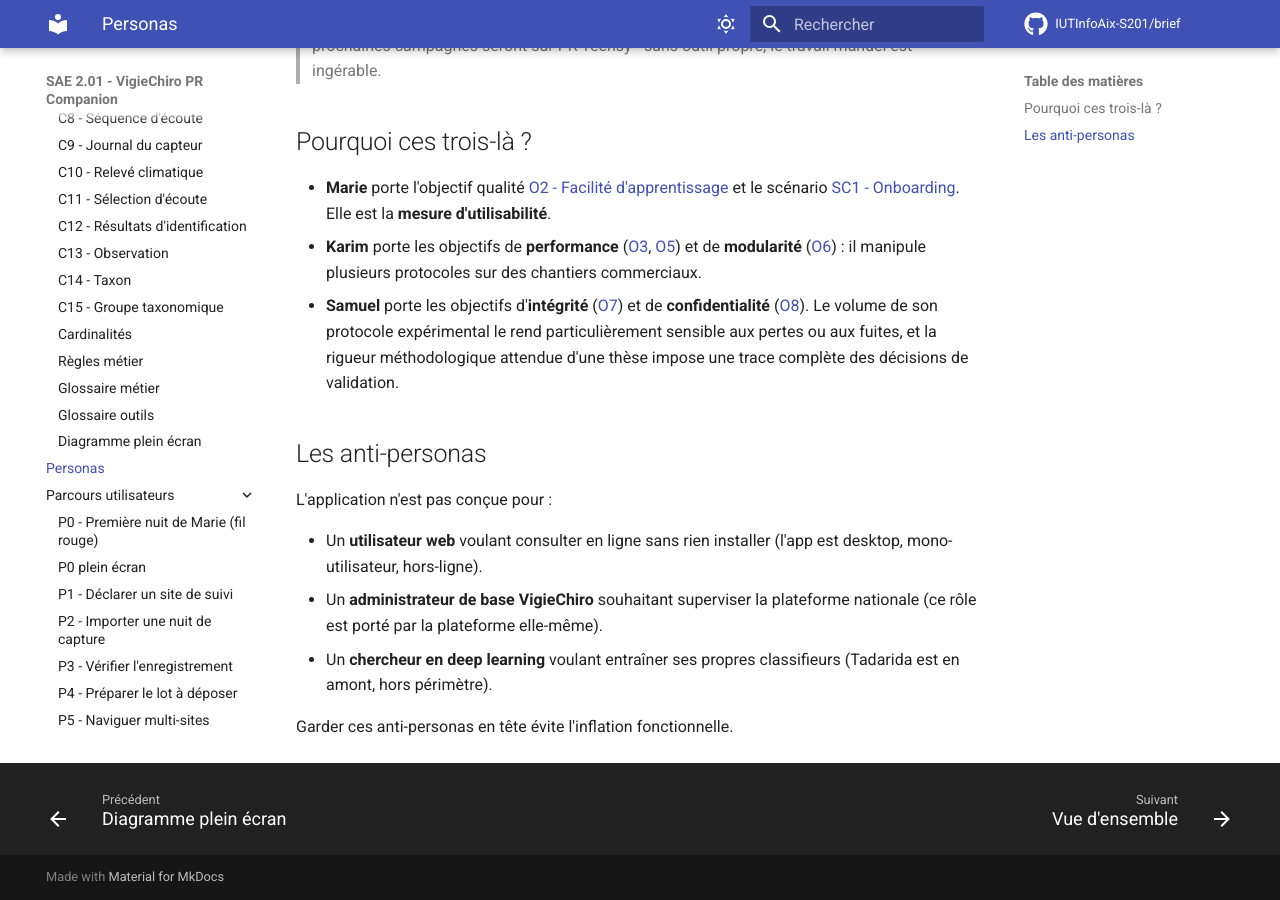
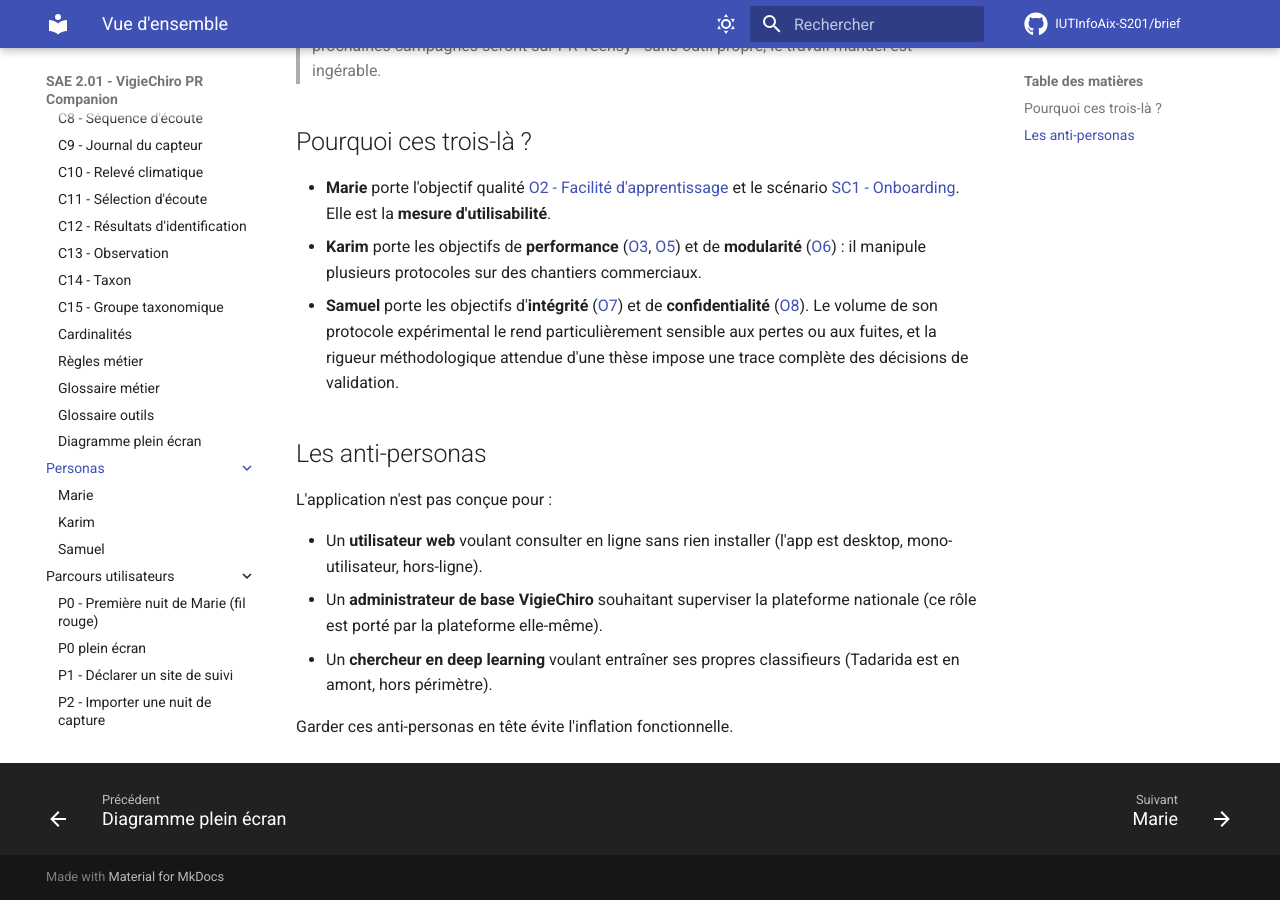
Before and after one commit to IUTInfoAix-S201/brief, an MkDocs documentation site: the page built from docs/Analyse et conception/Personas/index.md, in a window 1280 px wide and 900 px high, scrolled down 751 px. Built offline with MkDocs 1.6.1 and Material for MkDocs 9.7.7, drawn with Linux system fonts in a browser that asks for light colours; comment, search, counter and statistics services are not loaded.

Commit message:
refactor(personas): déplace Personas.md en Personas/index.md
La page Personas devient un sous-arbre dans la nav (Marie, Karim,
Samuel exposés directement), homogène avec Modèle conceptuel/,
Parcours utilisateurs/ et Story mapping/ qui suivent déjà ce
pattern hub + sous-fiches.

- git mv Personas.md → Personas/index.md (blame préservé)
- liens internes adaptés au nouveau niveau (../../Objectifs qualités)
- références externes mises à jour (Expression du besoin, README)
- mkdocs.yml passe Personas en sous-arbre 4 entrées

```diff
--- a/docs/Analyse et conception/Personas.md
+++ b/docs/Analyse et conception/Personas/index.md
@@ -2,7 +2,7 @@
 
 Trois personas de référence représentent les utilisateurs cibles du *VigieChiro PR Companion*. Marie et Karim sont composés à partir d'utilisateurs réels du programme VigieChiro pour rendre lisibles des différences d'usage. **Samuel correspond au client réel de cette SAE**.
 
-| | [Marie](Personas/Marie.md) | [Karim](Personas/Karim.md) | [Samuel](Personas/Samuel.md) ⭐ |
+| | [Marie](Marie.md) | [Karim](Karim.md) | [Samuel](Samuel.md) ⭐ |
 |---|---|---|---|
 | Profil | Naturaliste retraitée bénévole | Chargé d'études en BE | Chercheur écologue (CEREMA) |
 | Volume typique | 2-3 carrés VigieChiro / saison | 5+ PR en parallèle sur chantiers | 24 enregistreurs en parallèle × 40-50 nuits / saison estivale |
@@ -15,9 +15,9 @@ Trois personas de référence représentent les utilisateurs cibles du *VigieChi
 
 ## Pourquoi ces trois-là ?
 
-- **Marie** porte l'objectif qualité [O2 - Facilité d'apprentissage](../Objectifs%20qualités/Objectifs%20qualités/O2.md) et le scénario [SC1 - Onboarding](../Objectifs%20qualités/Scénario/SC1.md). Elle est la **mesure d'utilisabilité**.
-- **Karim** porte les objectifs de **performance** ([O3](../Objectifs%20qualités/Objectifs%20qualités/O3.md), [O5](../Objectifs%20qualités/Objectifs%20qualités/O5.md)) et de **modularité** ([O6](../Objectifs%20qualités/Objectifs%20qualités/O6.md)) : il manipule plusieurs protocoles sur des chantiers commerciaux.
-- **Samuel** porte les objectifs d'**intégrité** ([O7](../Objectifs%20qualités/Objectifs%20qualités/O7.md)) et de **confidentialité** ([O8](../Objectifs%20qualités/Objectifs%20qualités/O8.md)). Le volume de son protocole expérimental le rend particulièrement sensible aux pertes ou aux fuites, et la rigueur méthodologique attendue d'une thèse impose une trace complète des décisions de validation.
+- **Marie** porte l'objectif qualité [O2 - Facilité d'apprentissage](../../Objectifs%20qualités/Objectifs%20qualités/O2.md) et le scénario [SC1 - Onboarding](../../Objectifs%20qualités/Scénario/SC1.md). Elle est la **mesure d'utilisabilité**.
+- **Karim** porte les objectifs de **performance** ([O3](../../Objectifs%20qualités/Objectifs%20qualités/O3.md), [O5](../../Objectifs%20qualités/Objectifs%20qualités/O5.md)) et de **modularité** ([O6](../../Objectifs%20qualités/Objectifs%20qualités/O6.md)) : il manipule plusieurs protocoles sur des chantiers commerciaux.
+- **Samuel** porte les objectifs d'**intégrité** ([O7](../../Objectifs%20qualités/Objectifs%20qualités/O7.md)) et de **confidentialité** ([O8](../../Objectifs%20qualités/Objectifs%20qualités/O8.md)). Le volume de son protocole expérimental le rend particulièrement sensible aux pertes ou aux fuites, et la rigueur méthodologique attendue d'une thèse impose une trace complète des décisions de validation.
 
 ## Les anti-personas
 
--- a/mkdocs.yml
+++ b/mkdocs.yml
@@ -111,7 +111,11 @@ nav:
           - Glossaire métier: Analyse et conception/Modèle conceptuel/Glossaire métier.md
           - Glossaire outils: Analyse et conception/Modèle conceptuel/Glossaire outils.md
           - Diagramme plein écran: Analyse et conception/Modèle conceptuel/Diagramme - plein écran.md
-      - Personas: Analyse et conception/Personas.md
+      - Personas:
+          - Vue d'ensemble: Analyse et conception/Personas/index.md
+          - Marie: Analyse et conception/Personas/Marie.md
+          - Karim: Analyse et conception/Personas/Karim.md
+          - Samuel: Analyse et conception/Personas/Samuel.md
       - Parcours utilisateurs:
           - Vue d'ensemble: Analyse et conception/Parcours utilisateurs/index.md
           - P0 - Première nuit de Marie (fil rouge): Analyse et conception/Parcours utilisateurs/P0 - Première nuit de Marie.md
```
Also changed, not shown: docs/Analyse et conception/README.md (+1 -1 lines), docs/Expression du besoin.md (+1 -1 lines).
